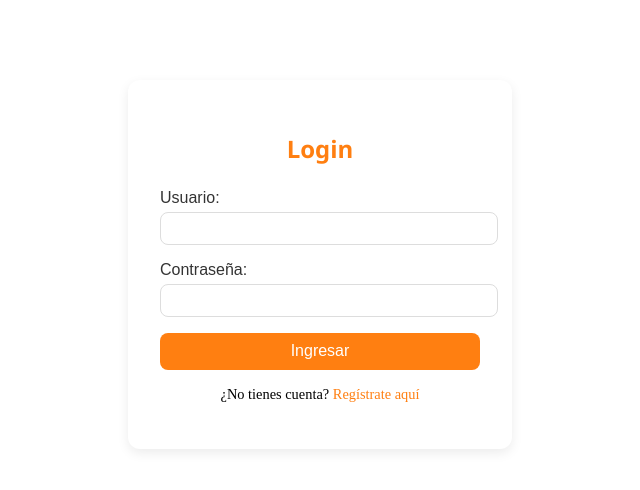
After one commit to nicost28/PracticaTecnologiaMultimedia, a PHP site: page /login.html in a window 1280 px wide. The commit adds this page. Shown: the top 490 px of the page, without its empty margins (320-960 px from the left). Run offline with PHP 8.4, Linux system fonts and the light colour scheme.

Commit message:
login y registrarse

```diff
--- /dev/null
+++ b/assets/css/login.css
@@ -0,0 +1,73 @@
+/* LOGIN.HTML */
+/* Estilo limpio y minimalista para el login */
+.login-container {
+    max-width: 320px;
+    margin: 80px auto;
+    padding: 2rem;
+    background-color: white;
+    border-radius: 12px;
+    box-shadow: 0 4px 12px rgba(0, 0, 0, 0.08);
+  }
+
+  .login-container h2 {
+    color: #ff7f11;
+    font-family: 'Segoe UI', Tahoma, Geneva, Verdana, sans-serif;
+    margin-bottom: 1.5rem;
+    text-align: center;
+  }
+
+  .login-form .input-group {
+    margin-bottom: 1rem;
+  }
+
+  .login-form .input-group label {
+    display: block;
+    margin-bottom: 0.3rem;
+    color: #333;
+    font-weight: 500;
+    font-family: 'Poppins', sans-serif;
+  }
+
+  .login-form .input-group input {
+    width: 100%;
+    padding: 0.5rem;
+    border: 1px solid #ddd;
+    border-radius: 8px;
+    outline: none;
+    transition: border 0.3s;
+  }
+
+  .login-form .input-group input:focus {
+    border-color: #ff7f11;
+  }
+
+  .login-btn {
+    width: 100%;
+    background-color: #ff7f11;
+    color: white;
+    border: none;
+    padding: 0.6rem;
+    border-radius: 8px;
+    cursor: pointer;
+    font-size: 1rem;
+    transition: background-color 0.3s;
+  }
+
+  .login-btn:hover {
+    background-color: #e86c00;
+  }
+
+  .signup-link {
+    text-align: center;
+    margin-top: 1rem;
+    font-size: 0.9rem;
+  }
+
+  .signup-link a {
+    color: #ff7f11;
+    text-decoration: none;
+  }
+
+  .signup-link a:hover {
+    text-decoration: underline;
+  }
--- a/index.html
+++ b/index.html
@@ -56,7 +56,8 @@
         <nav id="navmenu" class="navmenu">
           <ul>
             <li><a href="#hero" class="active">Home</a></li>
-            <li><a href="#about">Iniciar Sesión</a></li>
+            <li><a href="login.html">Iniciar Sesión</a></li>
+
             <!-- Botón Mapa - Enlaza a la sección del mapa -->
             <li><a href="#why-us">Mapa</a></li>
             <!-- Botón Lista Restaurantes - Enlaza a la sección de restaurantes -->
--- /dev/null
+++ b/login.html
@@ -0,0 +1,29 @@
+<!DOCTYPE html>
+<html lang="es">
+<head>
+    <meta charset="UTF-8">
+    <meta name="viewport" content="width=device-width, initial-scale=1.0">
+    <title>Login Form</title>
+    <link rel="stylesheet" href="assets/css/login.css">
+</head>
+<body>
+    <div class="login-container">
+        <h2>Login</h2>
+        <form class="login-form">
+            <div class="input-group">
+                <label for="username">Usuario:</label>
+                <input type="text" id="username" name="username" required>
+            </div>
+
+            <div class="input-group">
+                <label for="password">Contraseña:</label>
+                <input type="password" id="password" name="password" required>
+            </div>
+
+            <button type="submit" class="login-btn">Ingresar</button>
+        </form>
+
+        <p class="signup-link">¿No tienes cuenta? <a href="registro.html">Regístrate aquí</a></p>
+    </div>
+</body>
+</html>
```
Also changed, not shown: assets/css/registro.css (added, +91 -0 lines), registro.html (added, +65 -0 lines), assets/css/main.css (line endings or trailing spaces), assets/img/LOGIN.jpg (added).
